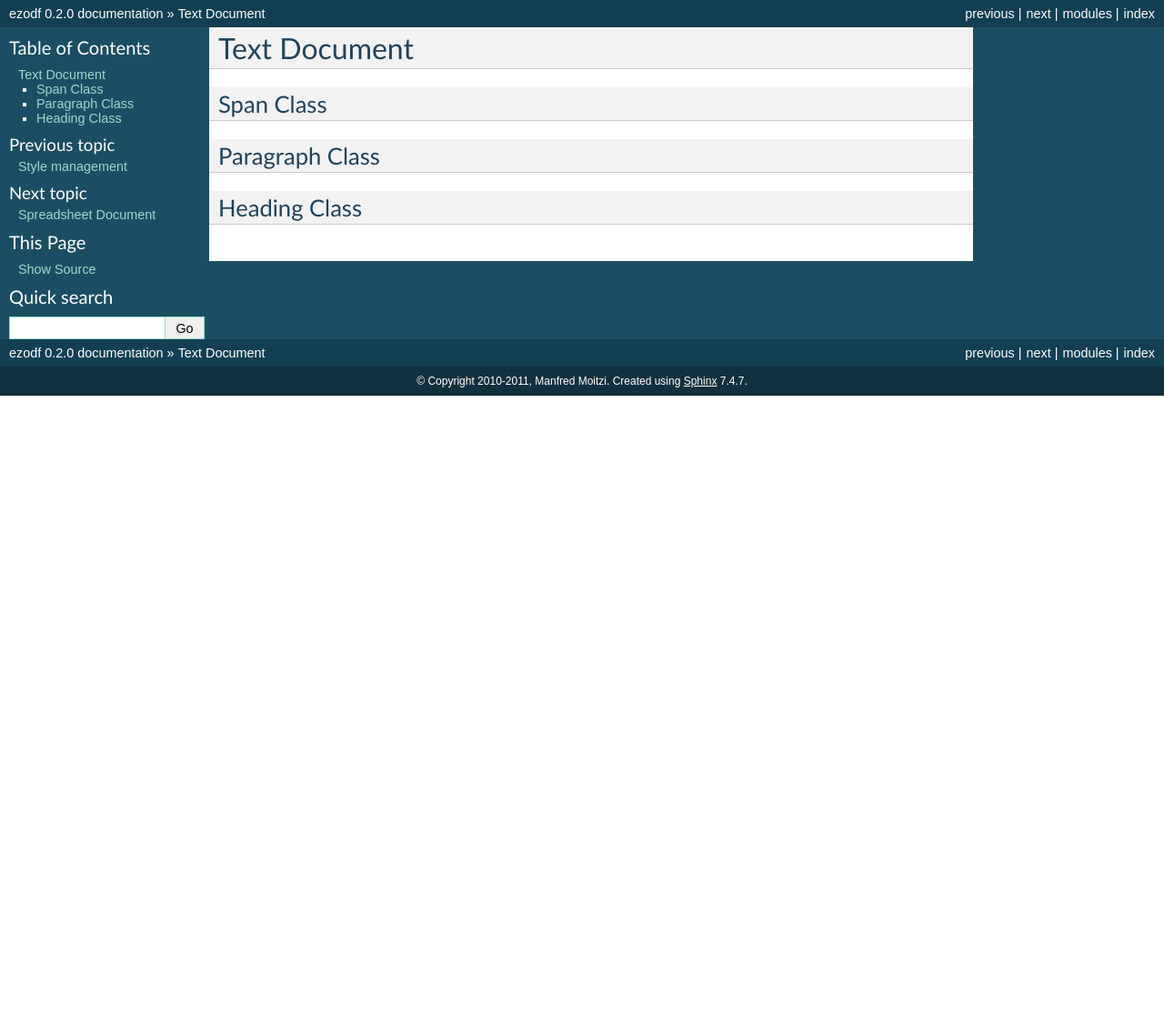
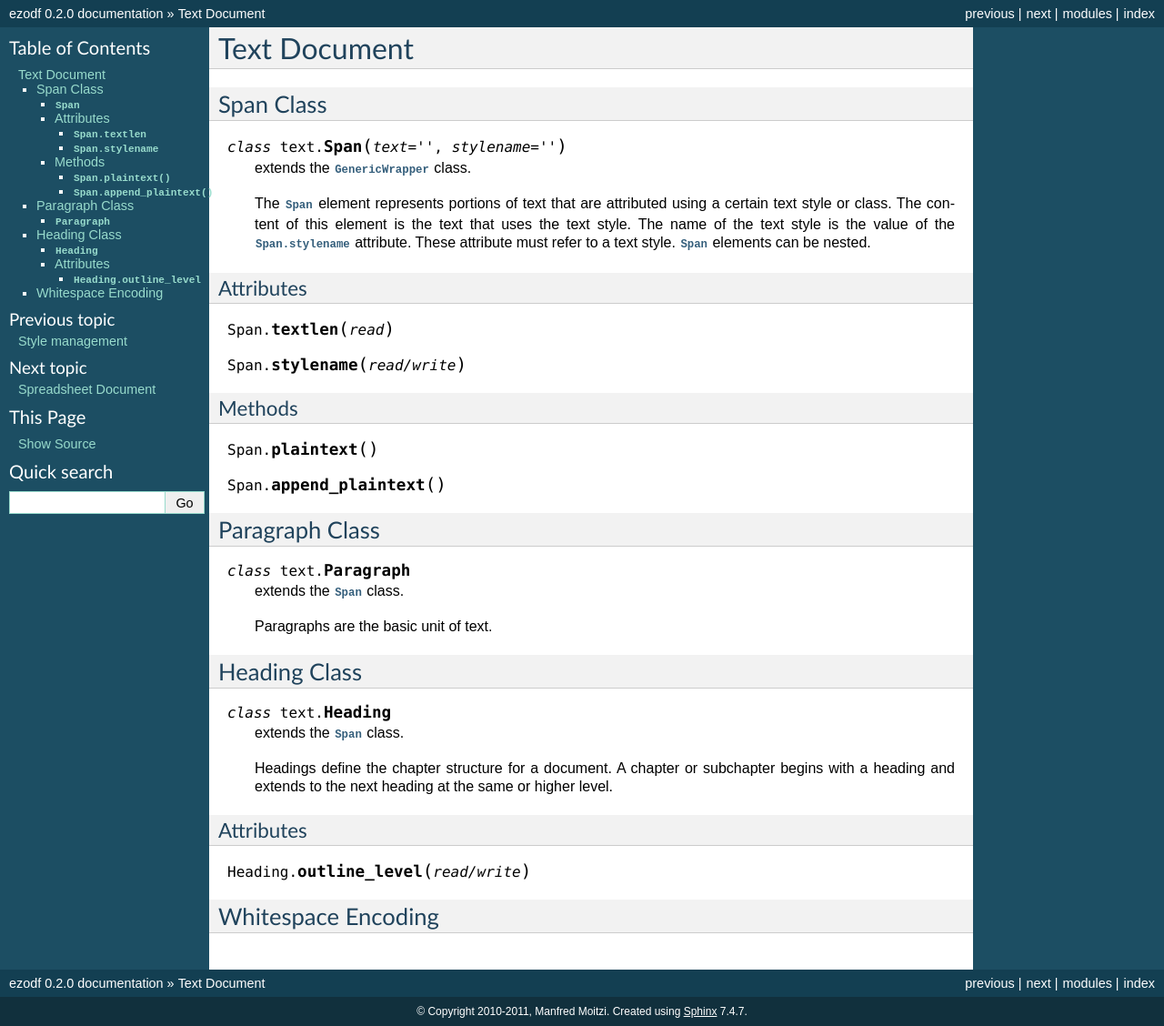
Before and after one commit to T0ha/ezodf, a Sphinx documentation site: the page built from docs/textdocument.rst, in a window 1280 px wide. Shown: the whole page at 91% size. Built offline with Sphinx 7.4.7, drawn with Linux system fonts in a browser that asks for light colours; before the commit the page ends 900 px from its top, so only the background shows below that.

Commit message:
working on docs

```diff
--- a/NEWS.txt
+++ b/NEWS.txt
@@ -8,7 +8,7 @@ Version 0.1.0 - 02 January 2011
   * open/saveas ODF documents
   * modify meta data
 
-Version 0.2.0 - 15 January 2011
+Version 0.2.0 - 16 January 2011
 
   * Alpha version
   * create new empty odt, ods, odp, odg file
--- a/docs/docmanagement.rst
+++ b/docs/docmanagement.rst
@@ -1,7 +1,7 @@
-.. _opendoc:
-
 Document Management
 ===================
+
+.. _opendoc:
 
 Open an existing Document
 -------------------------
--- a/docs/index.rst
+++ b/docs/index.rst
@@ -54,6 +54,7 @@ Contents
    spreadsheetdocument.rst
    graphicsdocument.rst
    presentationdocument.rst
+   howtos.rst
 
 
 Indices and tables
--- a/docs/textdocument.rst
+++ b/docs/textdocument.rst
@@ -6,8 +6,56 @@ Text Document
 Span Class
 ----------
 
+.. class:: Span(text="", stylename="")
+
+   extends the :class:`~base.GenericWrapper` class.
+
+   The :class:`Span` element represents portions of text that are attributed
+   using a certain text style or class. The content of this element is the
+   text that uses the text style. The name of the text style is the value of the
+   :attr:`Span.stylename` attribute. These attribute must refer to a text style.
+   :class:`Span` elements can be nested.
+
+Attributes
+~~~~~~~~~~
+
+.. attribute:: Span.textlen (read)
+
+.. attribute:: Span.stylename (read/write)
+
+Methods
+~~~~~~~
+
+.. method:: Span.plaintext()
+
+.. method:: Span.append_plaintext()
+
 Paragraph Class
 ---------------
 
+.. class:: Paragraph
+
+   extends the :class:`Span` class.
+
+   Paragraphs are the basic unit of text.
+
 Heading Class
 -------------
+
+.. class:: Heading
+
+   extends the :class:`Span` class.
+
+   Headings define the chapter structure for a document. A chapter or subchapter
+   begins with a heading and extends to the next heading at the same or higher
+   level.
+
+Attributes
+~~~~~~~~~~
+
+.. attribute:: Heading.outline_level (read/write)
+
+.. whitespace_encoding:
+
+Whitespace Encoding
+-------------------
```
Also changed, not shown: docs/base.rst (+7 -1 lines), docs/howtos.rst (added, +92 -0 lines), docs/xmlns.rst (+8 -6 lines), 2 other files.
